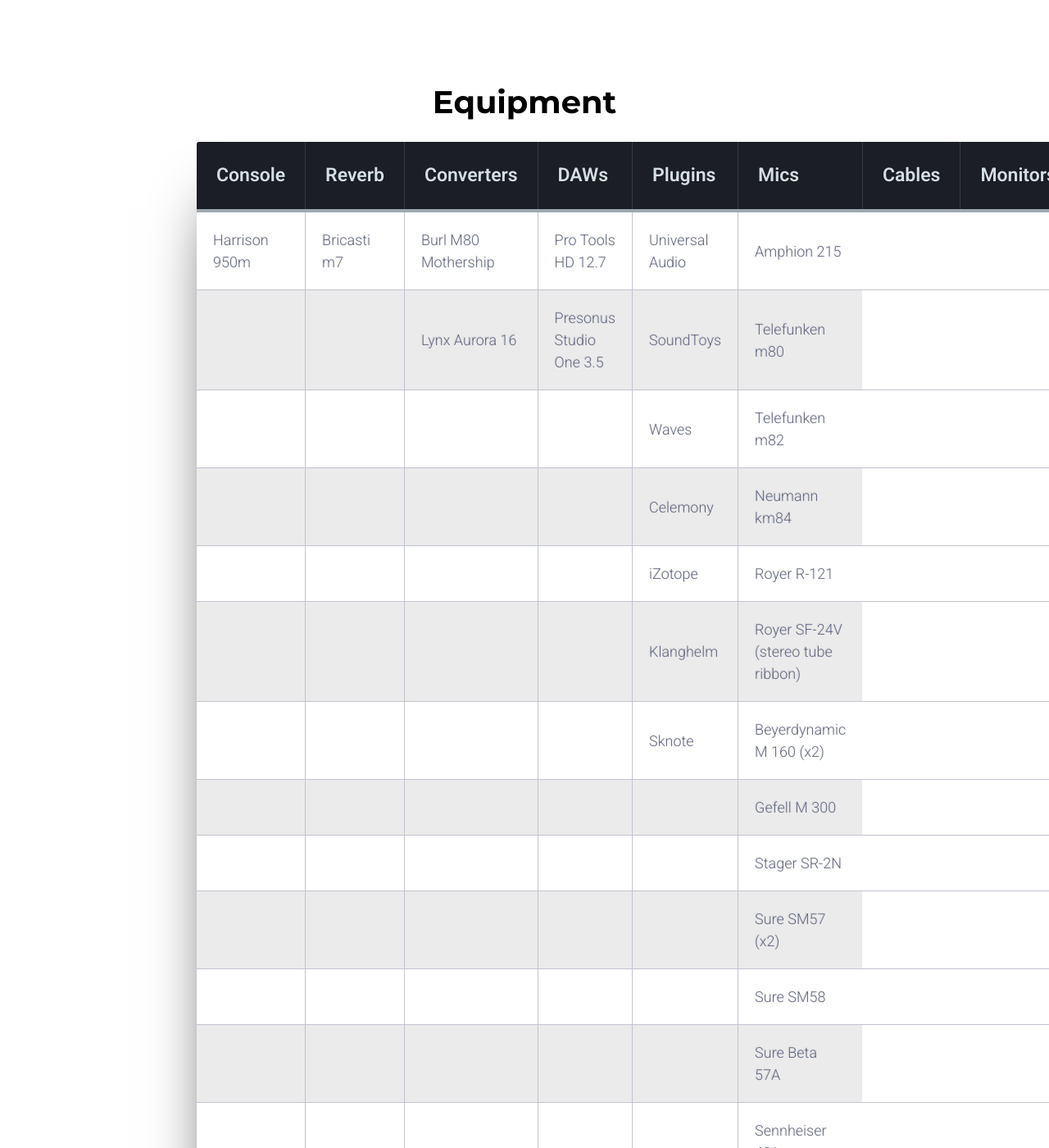
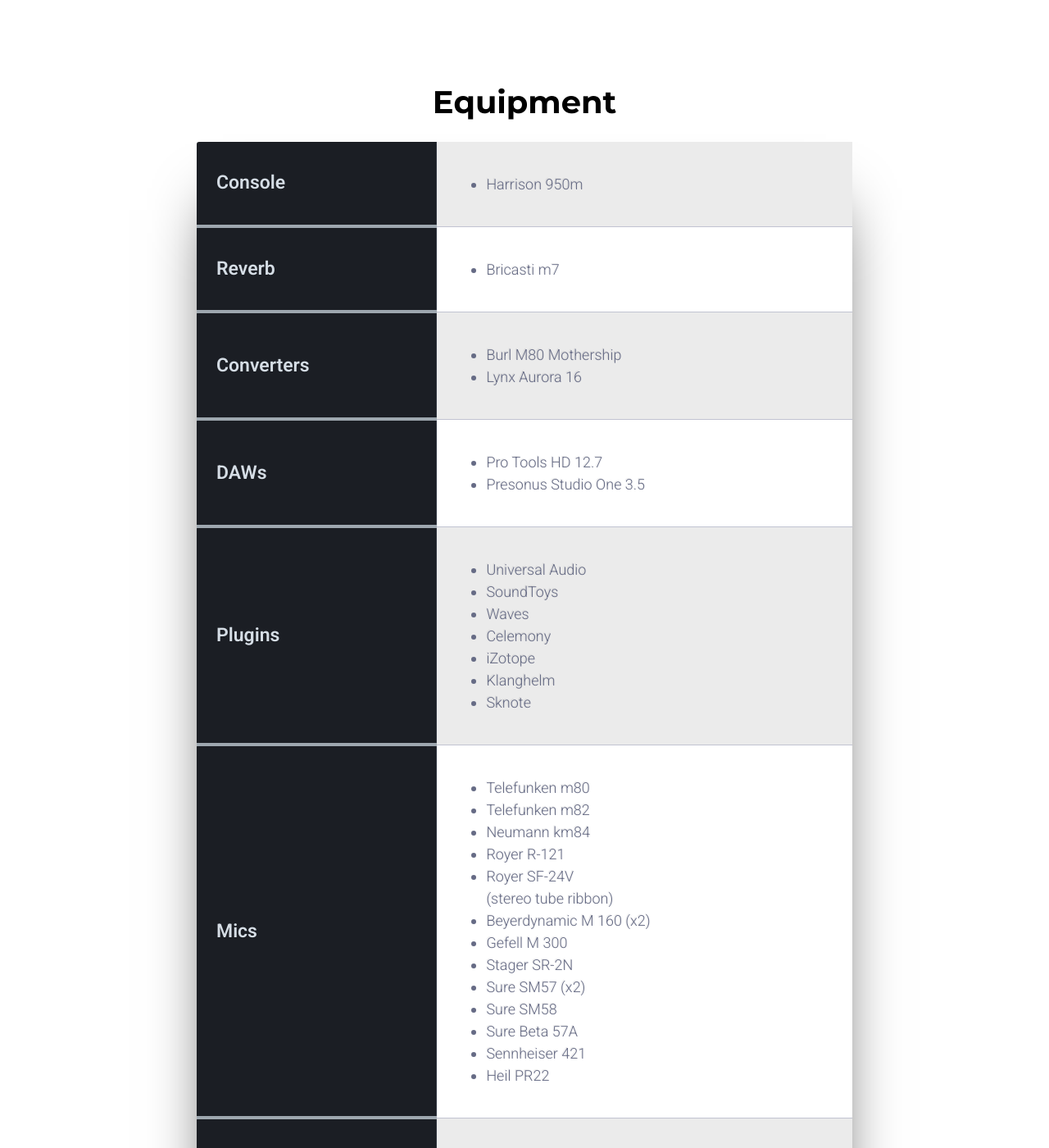
Before and after one commit to dfcreative/thirdstarstudios, a Jekyll site: the page built from equipment.html, in a window 1280 px wide and 1400 px high. Shown: the whole window at 82% size. Built offline with Jekyll 4.4.1, drawn with Linux system fonts in a browser that asks for light colours; some of the changed lines change nothing that is shown; some of the changed text lies outside the part shown.

Commit message:
equipment table  layout

```diff
--- a/equipment.html
+++ b/equipment.html
@@ -16,6 +16,96 @@
 <table class="equipment-table">
   <tr>
     <th>Console</th>
+    <td><ul><li>Harrison 950m</li></ul></td>
+  </tr>
+  <tr>
+    <th>Reverb</th>
+    <td><ul><li>Bricasti m7</li></ul></td>
+  </tr>
+
+  <tr>
+    <th>Converters</th>
+    <td>
+    	<ul>
+    		<li>Burl M80 Mothership</li>
+    		<li>Lynx Aurora 16</li>
+    	</ul>
+    </td>
+  </tr>
+
+  <tr>
+    <th>DAWs</th>
+    <td>
+    	<ul>
+    		<li>Pro Tools HD 12.7</li>
+    		<li>Presonus Studio One 3.5</li>
+    	</ul>
+    </td>
+  </tr>
+
+  <tr>
+    <th>Plugins</th>
+    <td>
+    	<ul>
+    		<li>Universal Audio</li>
+    		<li>SoundToys</li>
+    		<li>Waves</li>
+    		<li>Celemony</li>
+    		<li>iZotope</li>
+    		<li>Klanghelm</li>
+    		<li>Sknote</li>
+    	</ul>
+    </td>
+  </tr>
+
+  <tr>
+    <th>Mics</th>
+    <td>
+    	<ul>
+    		<li>Telefunken m80</li>
+    		<li>Telefunken m82</li>
+    		<li>Neumann km84</li>
+    		<li>Royer R-121</li>
+    		<li>Royer SF-24V <br />(stereo tube ribbon)</li>
+    		<li>Beyerdynamic M 160 (x2)</li>
+    		<li>Gefell M 300</li>
+    		<li>Stager SR-2N</li>
+    		<li>Sure SM57 (x2)</li>
+    		<li>Sure SM58</li>
+    		<li>Sure Beta 57A</li>
+    		<li>Sennheiser 421</li>
+    		<li>Heil PR22</li>
+    	</ul>
+    </td>
+  </tr>
+
+  <tr>
+    <th>Cables</th>
+    <td>
+    	<ul>
+    		<li>Mogami Gold</li>
+    	</ul>
+    </td>
+  </tr>
+
+  <tr>
+    <th>Monitors</th>
+    <td>
+    	<ul>
+    		<li>Amphion Two18</li>
+    	</ul>
+    </td>
+  </tr>
+  <tr>
+  </tr>
+  <tr>
+  </tr>
+
+</table>
+
+<!--<table class="equipment-table">
+  <tr>
+    <th>Console</th>
     <th>Reverb</th>
     <th>Converters</th>
     <th>DAWs</th>
@@ -30,7 +120,7 @@
     <td>Burl M80 Mothership</td>
     <td>Pro Tools HD 12.7</td>
     <td>Universal Audio</td>
-    <td>Amphion 215</td>
+    <td>Amphion Two18</td>
   </tr>
   <tr>
     <td></td>
@@ -151,7 +241,7 @@
   </tr>
 
 </table>
-
+-->
 </div>
 
 </section>
```
